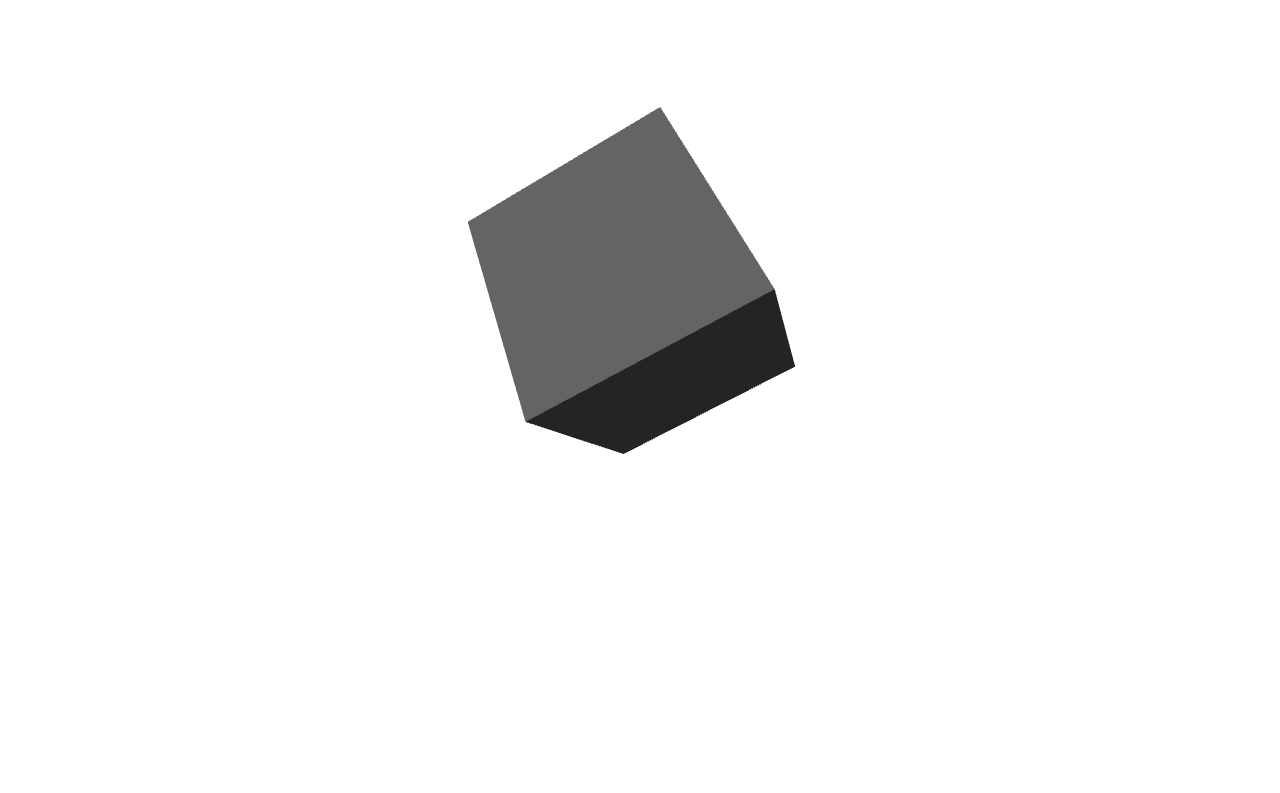
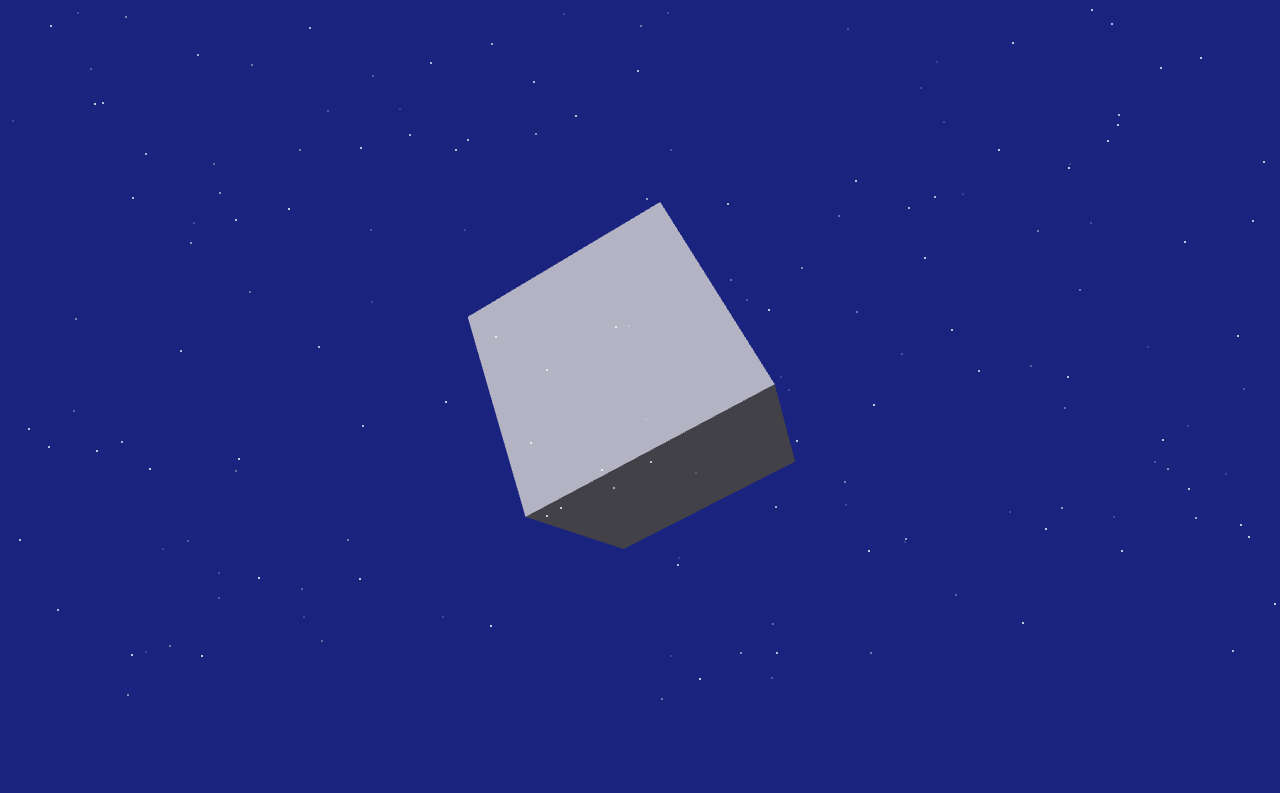
Before and after one commit to kkiizz/small_web_app, a website: page index.html in a window 1280 px wide. Shown: the part 102-895 px from the top of the page. Before the commit the page ends 800 px from the top, so only its background shows below. Drawn offline with nearby package versions, Linux system fonts and the light colour scheme; animation ran at ten frames a second.

Commit message:
index.htmlをアプデート

```diff
--- a/index.html
+++ b/index.html
@@ -2,37 +2,146 @@
 <html>
 <head>
     <meta charset="utf-8">
-    <title>Rotating Cube</title>
+    <title>Rotating Cube with Clock</title>
     <style>
         body {
             margin: 0;
             overflow: hidden;
             display: flex;
-            justify-content: center;
+            flex-direction: column;
+            justify-content: start;
             align-items: center;
             height: 100vh;
-            background-color: #fff;
+            transition: background-color 2s ease;
+            font-family: Arial, sans-serif;
+        }
+        #clock {
+            font-size: 48px;
+            margin: 20px 0;
+            font-weight: bold;
+            color: #333;
+            text-shadow: 2px 2px 4px rgba(0, 0, 0, 0.2);
+            z-index: 1;
         }
         canvas {
             display: block;
         }
+        #stars {
+            position: fixed;
+            top: 0;
+            left: 0;
+            width: 100%;
+            height: 100%;
+            pointer-events: none;
+            opacity: 0;
+            transition: opacity 2s ease;
+            z-index: 0;
+        }
     </style>
 </head>
 <body>
+    <div id="clock"></div>
+    <div id="stars"></div>
     <script src="https://cdnjs.cloudflare.com/ajax/libs/three.js/r128/three.min.js"></script>
     <script>
+        // 星空を生成する関数
+        function createStars() {
+            const stars = document.getElementById('stars');
+            stars.innerHTML = '';
+            for (let i = 0; i < 200; i++) {
+                const star = document.createElement('div');
+                star.style.position = 'absolute';
+                star.style.width = '2px';
+                star.style.height = '2px';
+                star.style.backgroundColor = 'white';
+                star.style.borderRadius = '50%';
+                star.style.left = Math.random() * 100 + '%';
+                star.style.top = Math.random() * 100 + '%';
+                star.style.animation = `twinkle ${Math.random() * 3 + 1}s infinite`;
+                stars.appendChild(star);
+            }
+        }
+
+        // 時計の更新関数
+        function updateClock() {
+            const now = new Date();
+            const timeString = now.toLocaleTimeString();
+            const clock = document.getElementById('clock');
+            clock.textContent = timeString;
+
+            const hours = now.getHours();
+            let cubeColor, backgroundColor, clockColor;
+            const stars = document.getElementById('stars');
+
+            if (hours >= 5 && hours < 10) {
+                // 朝（5:00-9:59）: 明るい青空とオレンジがかった太陽
+                cubeColor = 0xFFA500;  // オレンジ色の立方体
+                backgroundColor = '#87CEEB';  // 明るい青空
+                clockColor = '#333';
+                stars.style.opacity = '0';
+            } else if (hours >= 10 && hours < 16) {
+                // 昼（10:00-15:59）: 青空と白い雲をイメージ
+                cubeColor = 0xFFFFFF;  // 白い立方体
+                backgroundColor = '#4A90E2';  // 鮮やかな青空
+                clockColor = '#333';
+                stars.style.opacity = '0';
+            } else if (hours >= 16 && hours < 19) {
+                // 夕方（16:00-18:59）: 夕焼け
+                cubeColor = 0xFF6B6B;  // 赤みがかった立方体
+                backgroundColor = '#FF7F50';  // 夕焼け色
+                clockColor = '#333';
+                stars.style.opacity = '0';
+            } else {
+                // 夜（19:00-4:59）: 星空
+                cubeColor = 0xE6E6FA;  // 薄紫の立方体
+                backgroundColor = '#1a237e';  // 濃い青の夜空
+                clockColor = '#FFF';
+                stars.style.opacity = '1';
+            }
+
+            // 背景色とテキスト色を更新
+            document.body.style.backgroundColor = backgroundColor;
+            clock.style.color = clockColor;
+
+            // 立方体の色を更新
+            if (cube && cube.material) {
+                cube.material.color.setHex(cubeColor);
+            }
+
+            // シーンの背景色を更新
+            if (scene) {
+                scene.background = new THREE.Color(backgroundColor);
+            }
+        }
+
+        // 星のアニメーションのスタイルを追加
+        const style = document.createElement('style');
+        style.textContent = `
+            @keyframes twinkle {
+                0% { opacity: 0.2; }
+                50% { opacity: 1; }
+                100% { opacity: 0.2; }
+            }
+        `;
+        document.head.appendChild(style);
+
+        // 星空を生成
+        createStars();
+
+        // 時計の更新を開始
+        setInterval(updateClock, 1000);
+
+        // Three.jsのセットアップ
         const scene = new THREE.Scene();
-        scene.background = new THREE.Color(0xffffff);
         const camera = new THREE.PerspectiveCamera(75, window.innerWidth / window.innerHeight, 0.1, 1000);
         const renderer = new THREE.WebGLRenderer({ antialias: true });
 
         renderer.setSize(window.innerWidth, window.innerHeight);
         document.body.appendChild(renderer.domElement);
 
-        // 立方体の作成（グレーに変更）
+        // 立方体の作成
         const geometry = new THREE.BoxGeometry(2, 2, 2);
         const material = new THREE.MeshPhongMaterial({
-            color: 0x808080,  // グレー
             shininess: 100
         });
         const cube = new THREE.Mesh(geometry, material);
@@ -72,6 +181,8 @@
             renderer.setSize(window.innerWidth, window.innerHeight);
         }
 
+        // 初期色を設定
+        updateClock();
         animate();
     </script>
 </body>
```
